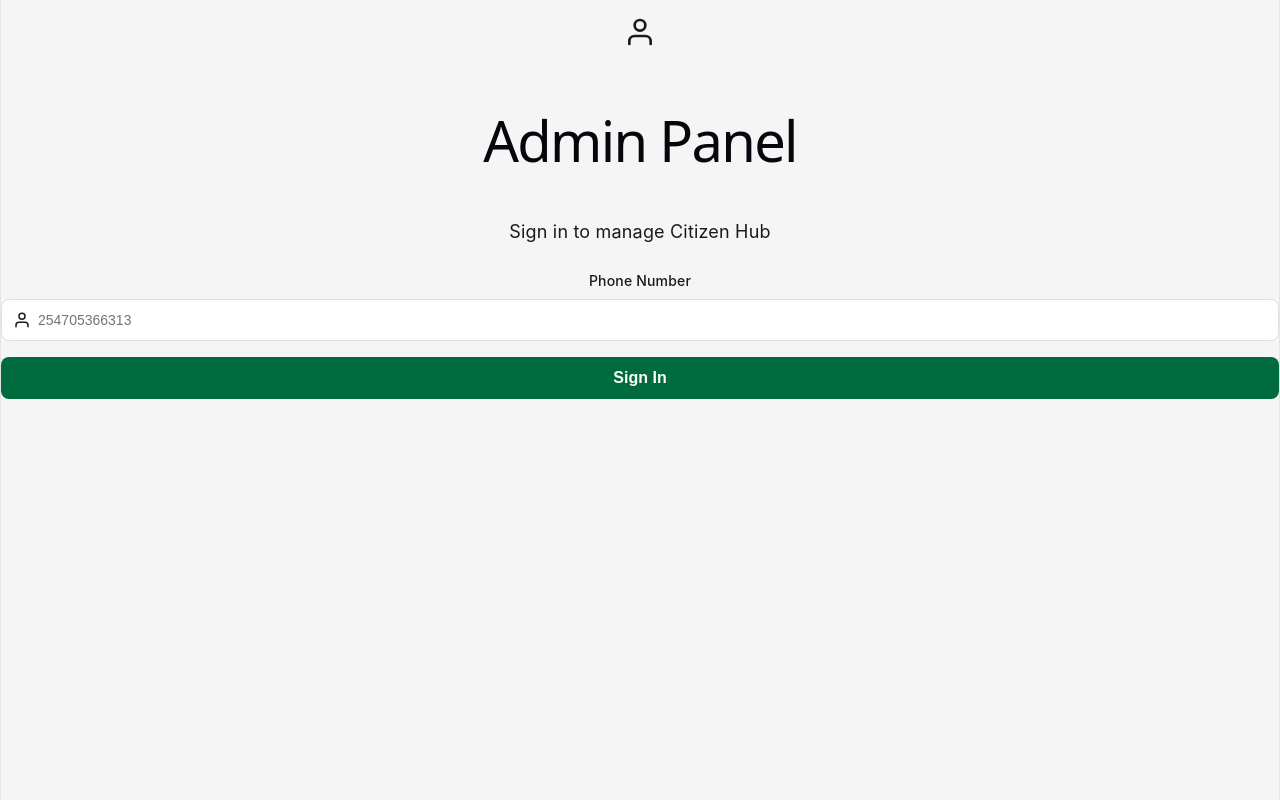
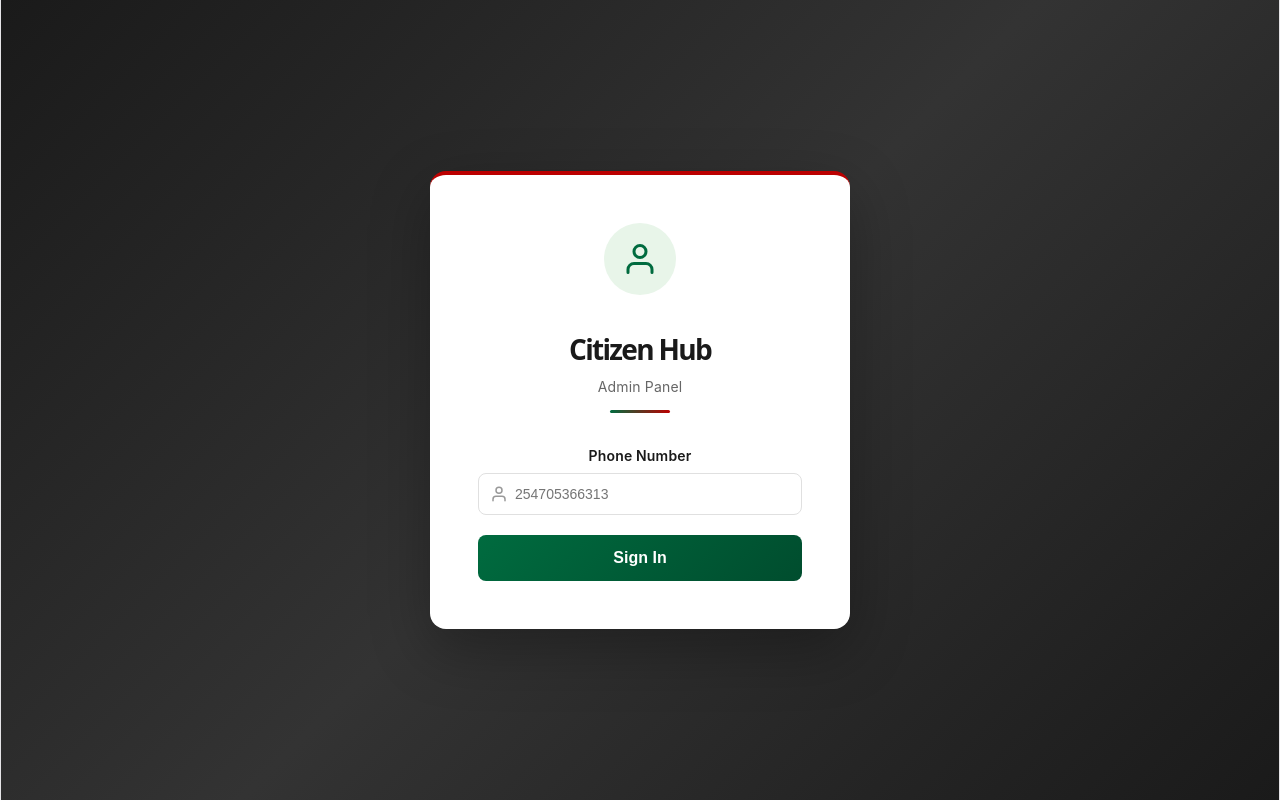
Before and after one commit to maxmillan45/Citizen_hub_admin, a React (Vite) app in the folder admin_pannel/: page /login in a window 1280 px wide. Built offline with nearby package versions, Linux system fonts and the light colour scheme.

Commit message:
style: enhance Login component UI with improved layout and styling

```diff
--- a/admin_pannel/src/components/Login.jsx
+++ b/admin_pannel/src/components/Login.jsx
@@ -1,6 +1,6 @@
 import React, { useState } from 'react';
 import { useNavigate } from 'react-router-dom';
-import { FiUser, FiLock, FiAlertCircle } from 'react-icons/fi';
+import { FiUser, FiAlertCircle } from 'react-icons/fi';
 
 function Login() {
   const [phoneNumber, setPhoneNumber] = useState('');
@@ -46,23 +46,57 @@ function Login() {
   };
 
   return (
-    <div className="admin-login-container">
-      <div className="admin-login-card">
-        <div style={{ textAlign: 'center', marginBottom: '24px' }}>
+    <div style={{
+      minHeight: '100vh',
+      width: '100%',
+      display: 'flex',
+      alignItems: 'center',
+      justifyContent: 'center',
+      background: 'linear-gradient(135deg, #1a1a1a 0%, #333333 50%, #1a1a1a 100%)',
+    }}>
+      <div style={{
+        background: 'white',
+        padding: '48px',
+        borderRadius: '16px',
+        width: '100%',
+        maxWidth: '420px',
+        boxShadow: '0 20px 60px rgba(0,0,0,0.3)',
+        borderTop: '4px solid #BB0000'
+      }}>
+        <div style={{ textAlign: 'center', marginBottom: '32px' }}>
           <div style={{
-            width: '64px',
-            height: '64px',
-            background: 'var(--primary-light)',
+            width: '72px',
+            height: '72px',
+            background: '#e8f5e9',
             borderRadius: '50%',
             display: 'flex',
             alignItems: 'center',
             justifyContent: 'center',
-            margin: '0 auto 12px'
+            margin: '0 auto 16px'
           }}>
-            <FiUser size={32} color="var(--primary)" />
+            <FiUser size={36} color="#006B3F" />
           </div>
-          <h1>Admin Panel</h1>
-          <p>Sign in to manage Citizen Hub</p>
+          <h1 style={{
+            fontSize: '28px',
+            fontWeight: '700',
+            color: '#1a1a1a',
+            marginBottom: '4px'
+          }}>
+            Citizen Hub
+          </h1>
+          <p style={{
+            color: '#666',
+            fontSize: '14px'
+          }}>
+            Admin Panel
+          </p>
+          <div style={{
+            width: '60px',
+            height: '3px',
+            background: 'linear-gradient(to right, #006B3F, #BB0000)',
+            margin: '12px auto 0',
+            borderRadius: '2px'
+          }}></div>
         </div>
 
         {error && (
@@ -70,11 +104,11 @@ function Login() {
             display: 'flex',
             alignItems: 'center',
             gap: '8px',
-            background: '#FFEBEE',
-            color: '#C62828',
-            padding: '12px',
+            background: '#ffebee',
+            color: '#c62828',
+            padding: '12px 16px',
             borderRadius: '8px',
-            marginBottom: '16px',
+            marginBottom: '20px',
             fontSize: '14px'
           }}>
             <FiAlertCircle size={16} />
@@ -83,8 +117,14 @@ function Login() {
         )}
 
         <form onSubmit={handleSubmit}>
-          <div style={{ marginBottom: '16px' }}>
-            <label style={{ display: 'block', marginBottom: '6px', fontWeight: '500', fontSize: '14px' }}>
+          <div style={{ marginBottom: '20px' }}>
+            <label style={{
+              display: 'block',
+              marginBottom: '6px',
+              fontWeight: '600',
+              fontSize: '14px',
+              color: '#1a1a1a'
+            }}>
               Phone Number
             </label>
             <div style={{ position: 'relative' }}>
@@ -93,7 +133,7 @@ function Login() {
                 left: '12px',
                 top: '50%',
                 transform: 'translateY(-50%)',
-                color: 'var(--gray)'
+                color: '#999'
               }} />
               <input
                 type="tel"
@@ -111,7 +151,13 @@ function Login() {
             type="submit"
             className="btn-primary"
             disabled={loading}
-            style={{ width: '100%', justifyContent: 'center' }}
+            style={{
+              width: '100%',
+              justifyContent: 'center',
+              padding: '14px',
+              fontSize: '16px',
+              background: 'linear-gradient(135deg, #006B3F 0%, #004D2E 100%)'
+            }}
           >
             {loading ? 'Signing in...' : 'Sign In'}
           </button>
--- a/admin_pannel/src/components/admin/layout/AdminLayout.jsx
+++ b/admin_pannel/src/components/admin/layout/AdminLayout.jsx
@@ -45,11 +45,39 @@ function AdminLayout() {
   ];
 
   return (
-    <div style={{ display: 'flex', minHeight: '100vh', background: 'var(--light-gray)' }}>
-      {/* Sidebar */}
-      <div className={`admin-sidebar ${!sidebarOpen ? 'collapsed' : ''}`}>
-        <div className="admin-sidebar-header">
-          <span className="logo-text">{sidebarOpen ? 'Citizen Hub Admin' : 'CH'}</span>
+    <div style={{ display: 'flex', minHeight: '100vh', width: '100%', background: '#f5f5f5' }}>
+      {/* Sidebar - Kenyan Flag Colors */}
+      <div style={{
+        width: sidebarOpen ? '260px' : '72px',
+        backgroundColor: '#1a1a1a',
+        color: 'white',
+        transition: 'width 0.3s ease',
+        position: 'fixed',
+        height: '100vh',
+        overflow: 'hidden',
+        zIndex: 1000,
+        top: 0,
+        left: 0,
+        borderRight: '3px solid #BB0000'
+      }}>
+        {/* Header with Kenyan Flag stripe */}
+        <div style={{
+          padding: '16px 20px',
+          borderBottom: '1px solid rgba(255,255,255,0.1)',
+          background: 'linear-gradient(135deg, #1a1a1a 0%, #1a1a1a 70%, #BB0000 100%)'
+        }}>
+          <div style={{ display: 'flex', alignItems: 'center', justifyContent: 'space-between' }}>
+            <span style={{
+              fontSize: '18px',
+              fontWeight: '700',
+              whiteSpace: 'nowrap',
+              overflow: 'hidden',
+              background: 'linear-gradient(to right, #006B3F, #BB0000, #006B3F)',
+              WebkitBackgroundClip: 'text',
+              WebkitTextFillColor: 'transparent'
+            }}>
+              {sidebarOpen ? 'Citizen Hub Admin' : 'CH'}
+            </span>
             <button
               onClick={() => setSidebarOpen(!sidebarOpen)}
               style={{
@@ -63,6 +91,14 @@ function AdminLayout() {
               {sidebarOpen ? <FiX size={20} /> : <FiMenu size={20} />}
             </button>
           </div>
+          {/* Kenyan flag colors stripe */}
+          <div style={{
+            height: '3px',
+            background: 'linear-gradient(to right, #006B3F 33%, #BB0000 33%, #BB0000 66%, #006B3F 66%)',
+            marginTop: '12px',
+            borderRadius: '2px'
+          }}></div>
+        </div>
 
         <nav style={{ padding: '12px 0' }}>
           {navItems.map((item) => {
@@ -72,10 +108,18 @@ function AdminLayout() {
               <Link
                 key={item.path}
                 to={item.path}
-                className={`admin-nav-item ${isActive ? 'active' : ''}`}
                 style={{
+                  display: 'flex',
+                  alignItems: 'center',
+                  gap: '12px',
                   padding: sidebarOpen ? '12px 20px' : '12px 16px',
-                  justifyContent: sidebarOpen ? 'flex-start' : 'center'
+                  backgroundColor: isActive ? 'rgba(255,255,255,0.08)' : 'transparent',
+                  color: isActive ? 'white' : 'rgba(255,255,255,0.7)',
+                  textDecoration: 'none',
+                  transition: 'all 0.2s ease',
+                  borderLeft: isActive ? '3px solid #BB0000' : '3px solid transparent',
+                  justifyContent: sidebarOpen ? 'flex-start' : 'center',
+                  fontSize: '14px'
                 }}
               >
                 <Icon size={20} style={{ flexShrink: 0 }} />
@@ -91,7 +135,8 @@ function AdminLayout() {
           left: 0,
           right: 0,
           padding: '16px 20px',
-          borderTop: '1px solid rgba(255,255,255,0.1)'
+          borderTop: '1px solid rgba(255,255,255,0.1)',
+          background: 'linear-gradient(to top, #1a1a1a 50%, transparent)'
         }}>
           <div style={{
             display: 'flex',
@@ -114,24 +159,40 @@ function AdminLayout() {
           </div>
           <button
             onClick={handleLogout}
-            className="btn-danger"
             style={{
+              display: 'flex',
+              alignItems: 'center',
+              gap: '8px',
+              padding: '8px 16px',
+              background: 'rgba(187, 0, 0, 0.3)',
+              border: 'none',
+              borderRadius: '8px',
+              color: 'white',
+              cursor: 'pointer',
               width: '100%',
-              justifyContent: 'center',
-              background: 'rgba(255,255,255,0.05)',
-              border: 'none',
-              color: 'white',
-              padding: '8px 16px'
+              fontSize: '14px',
+              transition: 'all 0.3s ease',
+              justifyContent: sidebarOpen ? 'flex-start' : 'center'
             }}
+            onMouseEnter={(e) => e.currentTarget.style.background = 'rgba(187, 0, 0, 0.5)'}
+            onMouseLeave={(e) => e.currentTarget.style.background = 'rgba(187, 0, 0, 0.3)'}
           >
             <FiLogOut size={16} />
-            {sidebarOpen && <span style={{ marginLeft: '8px' }}>Sign Out</span>}
+            {sidebarOpen && <span>Sign Out</span>}
           </button>
         </div>
       </div>
 
       {/* Main Content */}
-      <div className={`admin-main-content ${!sidebarOpen ? 'expanded' : ''}`}>
+      <div style={{
+        marginLeft: sidebarOpen ? '260px' : '72px',
+        flex: 1,
+        transition: 'margin-left 0.3s ease',
+        padding: '24px',
+        minHeight: '100vh',
+        width: '100%',
+        background: '#f5f5f5'
+      }}>
         <Outlet />
       </div>
     </div>
```
Lines whose indentation alone changed are shown as unchanged.
